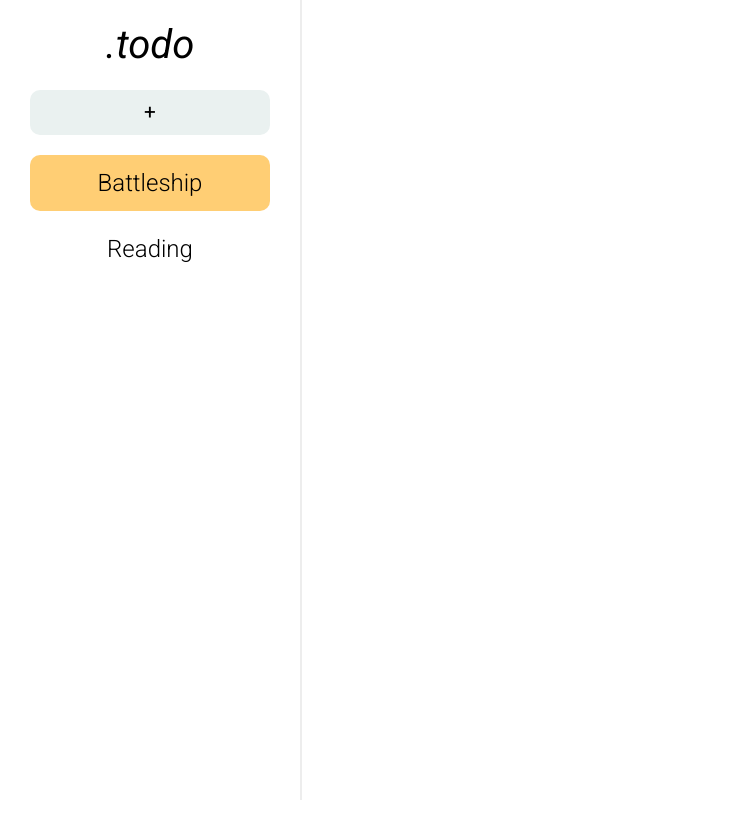
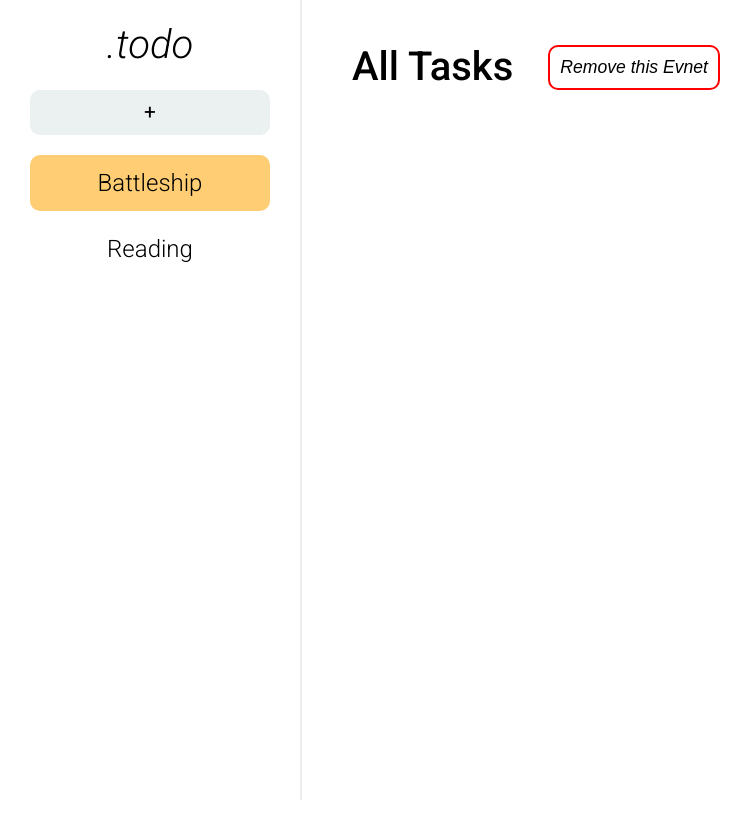
Before and after one commit to scar710813/Kanban-Web-App, a React (Vite) app: page / in a window 1280 px wide. Shown: the top 838 px of the page, without its empty margins (0-753 px from the left). Built offline with nearby package versions, Linux system fonts and the light colour scheme.

Commit message:
feat:  add remove button

```diff
--- a/index.html
+++ b/index.html
@@ -7,7 +7,7 @@
     <link rel="preconnect" href="https://fonts.googleapis.com" />
     <link rel="preconnect" href="https://fonts.gstatic.com" crossorigin />
     <link
-      href="https://fonts.googleapis.com/css2?family=Roboto:ital,wght@0,300;0,400;0,500;1,400&display=swap"
+      href="https://fonts.googleapis.com/css2?family=Roboto:ital,wght@0,300;0,400;0,500;1,300&display=swap"
       rel="stylesheet"
     />
     <title>Todo-Plus</title>
--- a/src/App.jsx
+++ b/src/App.jsx
@@ -1,5 +1,6 @@
 import './App.css';
 import './components/event.css';
+import './components/task.css';
 import React from 'react';
 import EventBar from './components/EventBar';
 import TaskBox from './components/TaskBox';
--- a/src/components/TaskBox.jsx
+++ b/src/components/TaskBox.jsx
@@ -1,5 +1,12 @@
 const TaskBox = () => {
-  return <div className='task-box'></div>;
+  return (
+    <div className='task-box'>
+      <header className='task-box-header'>
+        <h1 className='task-box-title'>All Tasks</h1>
+        <button className='remove-button'>Remove this Evnet</button>
+      </header>
+    </div>
+  );
 };
 
 export default TaskBox;
--- /dev/null
+++ b/src/components/task.css
@@ -0,0 +1,29 @@
+.task-box-header {
+  display: flex;
+  align-items: center;
+  padding: 0 50px;
+  padding-top: 22px;
+}
+.task-box-title {
+  font-size: 2.5em;
+  padding: 25px 0;
+  font-weight: 500;
+}
+
+.remove-button {
+  font-size: 1.1em;
+  font-style: italic;
+  margin-left: 35px;
+  padding: 10px 10px;
+  background: none;
+  border: 2px solid red;
+  border-radius: 10px;
+  cursor: pointer;
+  transition: 0.5s;
+}
+
+.remove-button:hover {
+  color: #fff;
+  background-color: red;
+  transition: 0.5s;
+}
```
